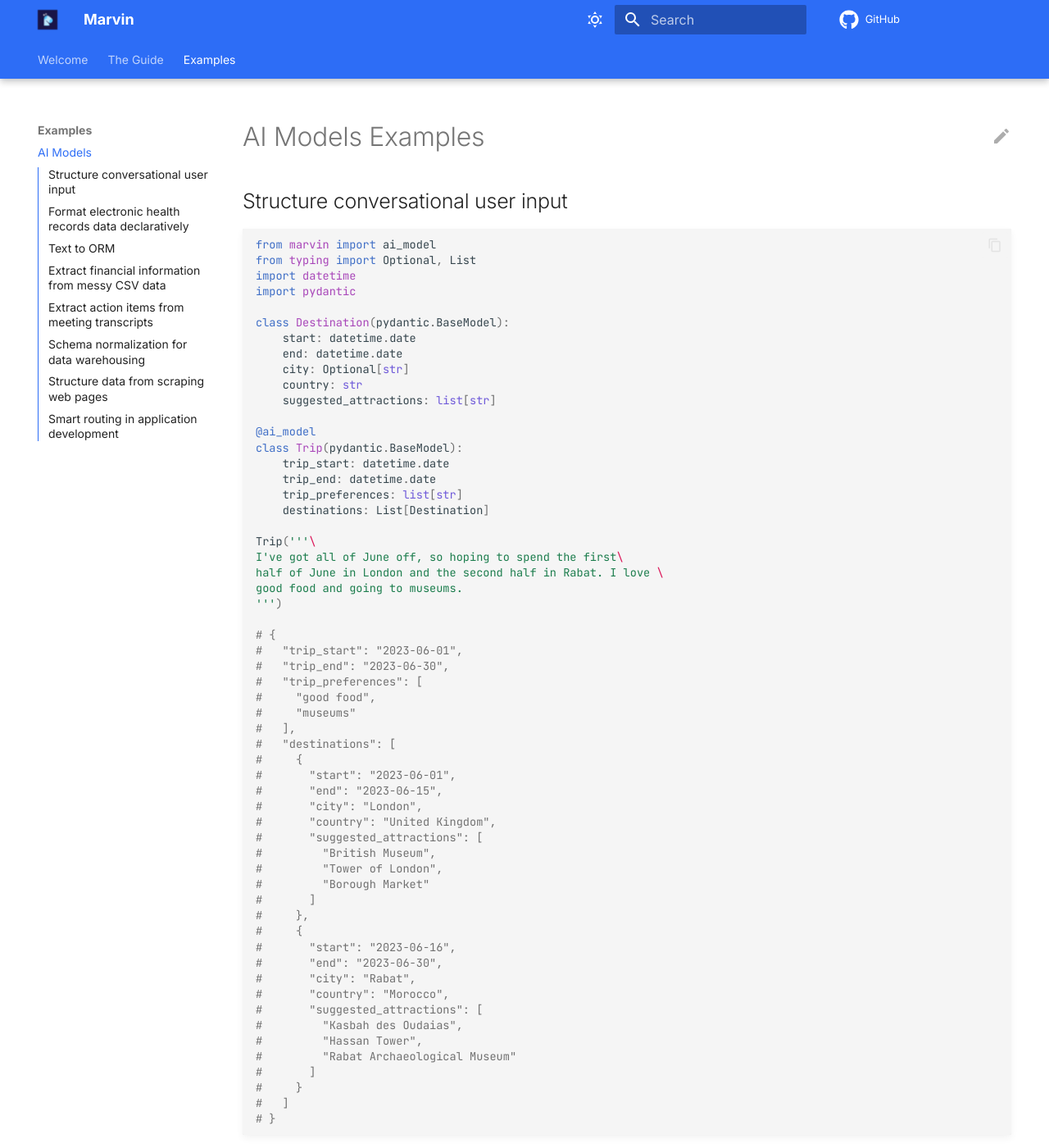
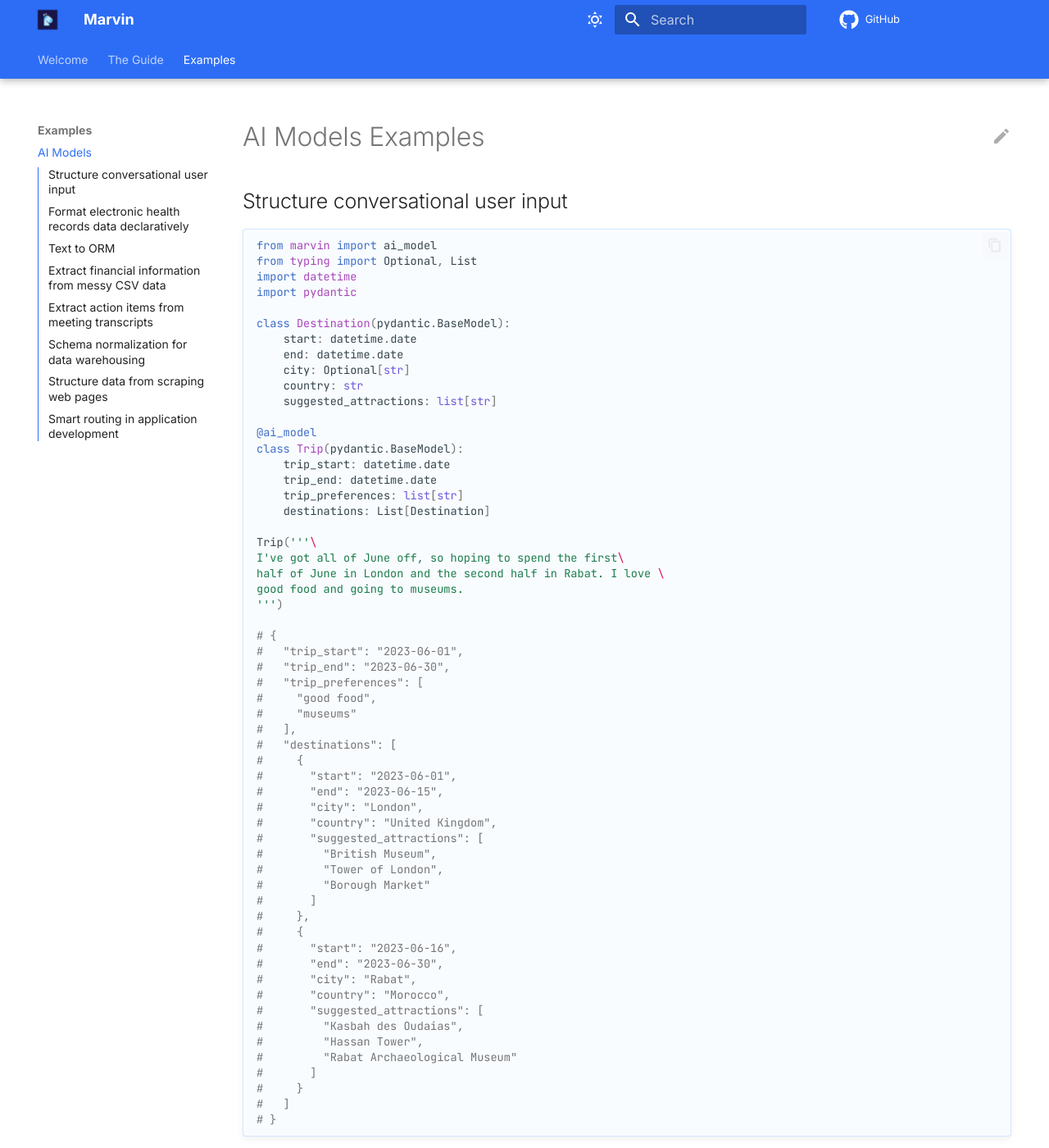
Before and after one commit to PrefectHQ/marvin, an MkDocs documentation site: the page built from docs/examples/ai_models.md, in a window 1280 px wide and 1400 px high. Shown: the whole window at 82% size. Built offline with MkDocs 1.6.1 and Material for MkDocs 9.7.7, drawn with Linux system fonts in a browser that asks for light colours; comment, search, counter and statistics services are not loaded.

Commit message:
Update css

```diff
--- a/docs/stylesheets/extra.css
+++ b/docs/stylesheets/extra.css
@@ -2,6 +2,11 @@
   --md-primary-fg-color: #2d6df6;
   --md-primary-fg-color--light: #89d5ff;
   --md-primary-fg-color--dark: #1537af;
+
+  --md-code-bg-color: rgba(142, 187, 255, 0.05);
+  --md-code-border-color: rgba(52, 140, 255, 0.2);
+  --md-code-bg-color--hover: rgba(142, 187, 255, 0.15);
+  --md-code-border-color--hover: rgba(52, 140, 255, 0.5);
 }
 
 [data-md-color-scheme="slate"] {
@@ -20,10 +25,20 @@
 }
 
 .shadow {
-    box-shadow: 0 4px 8px 0 rgba(0, 0, 0, 0.2), 0 6px 20px 0 rgba(0, 0, 0, 0.19);
+  box-shadow: 0 4px 8px 0 rgba(0, 0, 0, 0.2), 0 6px 20px 0 rgba(0, 0, 0, 0.19);
 }
 
+.md-typeset code {
+  color: #006aff;
+  padding: 0.2em 0.5em;
+  border: 1px solid var(--md-code-border-color);
+  border-radius: 4px;
+}
+.md-typeset code:hover {
+  background-color: var(--md-code-bg-color--hover);
+  border-color: var(--md-code-border-color--hover);
+}
 /* add very slight shadow to code blocks */
-.md-typeset pre>code {
+.md-typeset pre > code {
   box-shadow: var(--md-shadow-z1);
 }
```
